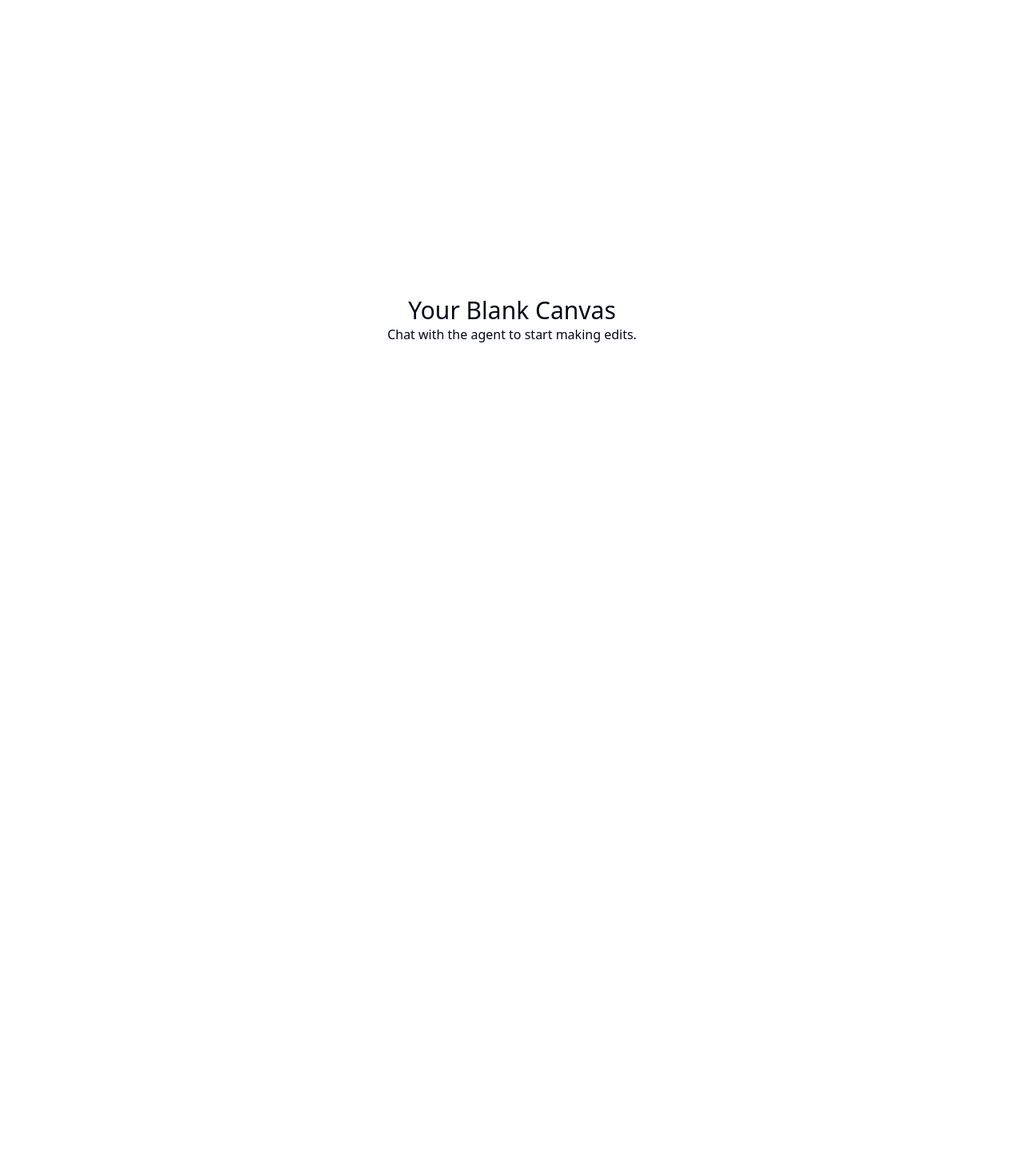
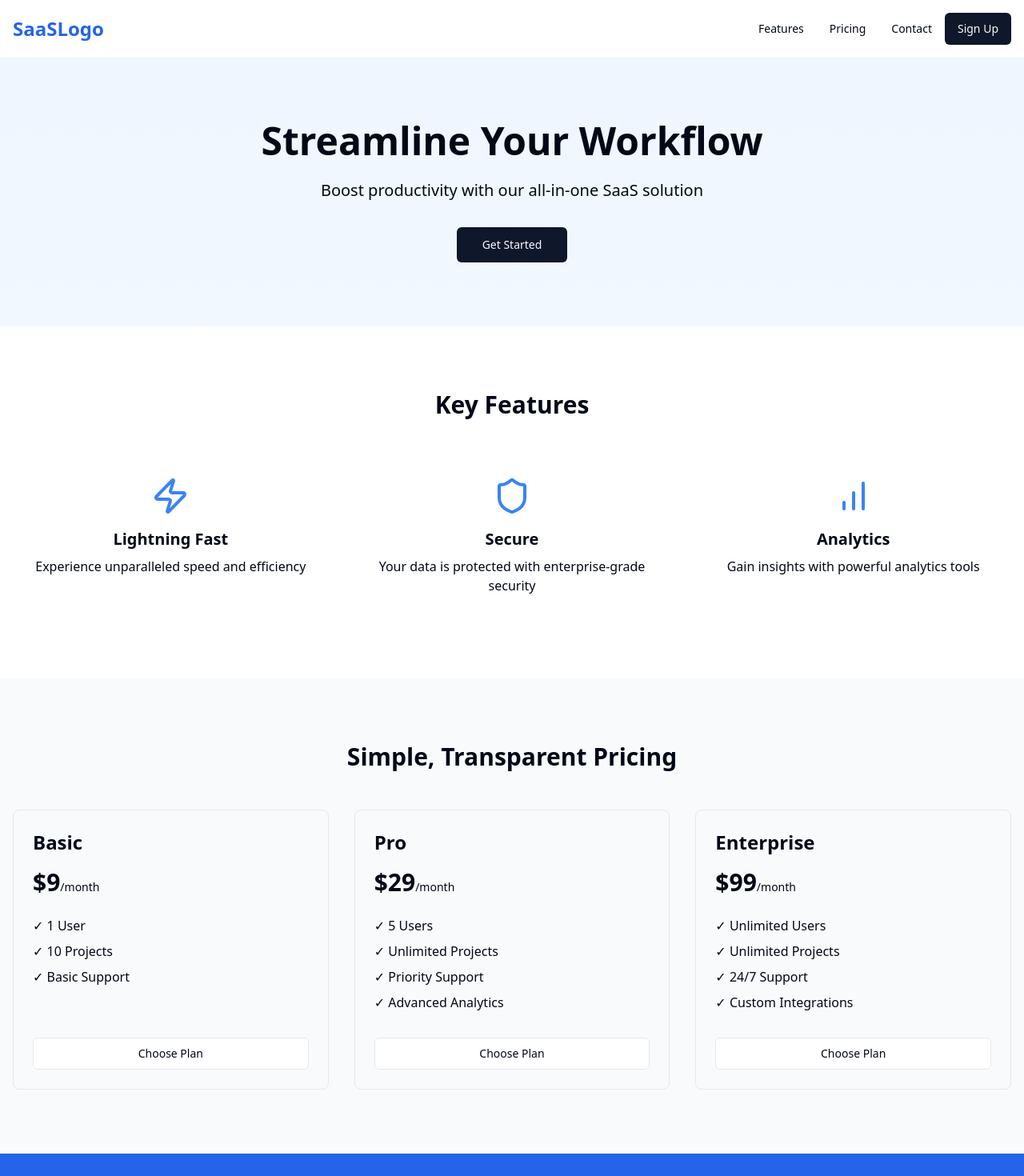
Before and after one commit to GPT-Engineer-App-Dev/saas-nexus-haven, a React (Vite) app: page / in a window 1280 px wide. Shown: the top 1470 px of the page at 80% size. Before the commit the page ends 800 px from the top, so only its background shows below. Built offline with nearby package versions, Linux system fonts and the light colour scheme.

Commit message:
GPT Engineer Update [skip gpt_engineer]

```diff
--- /dev/null
+++ b/src/components/CTA.jsx
@@ -0,0 +1,16 @@
+import React from 'react';
+import { Button } from '@/components/ui/button';
+
+const CTA = () => {
+  return (
+    <div className="bg-blue-600 text-white py-20">
+      <div className="container mx-auto px-4 text-center">
+        <h2 className="text-3xl font-bold mb-6">Ready to Get Started?</h2>
+        <p className="text-xl mb-8">Join thousands of satisfied customers and transform your workflow today.</p>
+        <Button size="lg" variant="secondary">Start Your Free Trial</Button>
+      </div>
+    </div>
+  );
+};
+
+export default CTA;
--- /dev/null
+++ b/src/components/Features.jsx
@@ -0,0 +1,39 @@
+import React from 'react';
+import { Zap, Shield, BarChart } from 'lucide-react';
+
+const Feature = ({ icon, title, description }) => (
+  <div className="flex flex-col items-center p-6">
+    {icon}
+    <h3 className="text-xl font-semibold mt-4 mb-2">{title}</h3>
+    <p className="text-center">{description}</p>
+  </div>
+);
+
+const Features = () => {
+  return (
+    <div className="bg-white py-20">
+      <div className="container mx-auto px-4">
+        <h2 className="text-3xl font-bold text-center mb-12">Key Features</h2>
+        <div className="grid grid-cols-1 md:grid-cols-3 gap-8">
+          <Feature
+            icon={<Zap className="w-12 h-12 text-blue-500" />}
+            title="Lightning Fast"
+            description="Experience unparalleled speed and efficiency"
+          />
+          <Feature
+            icon={<Shield className="w-12 h-12 text-blue-500" />}
+            title="Secure"
+            description="Your data is protected with enterprise-grade security"
+          />
+          <Feature
+            icon={<BarChart className="w-12 h-12 text-blue-500" />}
+            title="Analytics"
+            description="Gain insights with powerful analytics tools"
+          />
+        </div>
+      </div>
+    </div>
+  );
+};
+
+export default Features;
--- /dev/null
+++ b/src/components/Hero.jsx
@@ -0,0 +1,14 @@
+import React from 'react';
+import { Button } from '@/components/ui/button';
+
+const Hero = () => {
+  return (
+    <div className="container mx-auto px-4 py-20 text-center">
+      <h1 className="text-5xl font-bold mb-6">Streamline Your Workflow</h1>
+      <p className="text-xl mb-8">Boost productivity with our all-in-one SaaS solution</p>
+      <Button size="lg">Get Started</Button>
+    </div>
+  );
+};
+
+export default Hero;
--- a/src/components/Layout.jsx
+++ b/src/components/Layout.jsx
@@ -1,9 +1,28 @@
 import React from 'react';
+import { Button } from '@/components/ui/button';
 
 const Layout = ({ children }) => {
     return (
-        <div className="flex justify-center items-center h-screen">
-            {children}
+        <div className="flex flex-col min-h-screen">
+            <header className="bg-white shadow-sm">
+                <div className="container mx-auto px-4 py-4 flex justify-between items-center">
+                    <div className="text-2xl font-bold text-blue-600">SaaSLogo</div>
+                    <nav>
+                        <Button variant="ghost">Features</Button>
+                        <Button variant="ghost">Pricing</Button>
+                        <Button variant="ghost">Contact</Button>
+                        <Button>Sign Up</Button>
+                    </nav>
+                </div>
+            </header>
+            <main className="flex-grow">
+                {children}
+            </main>
+            <footer className="bg-gray-100 py-8">
+                <div className="container mx-auto px-4 text-center text-gray-600">
+                    © 2024 SaaSLogo. All rights reserved.
+                </div>
+            </footer>
         </div>
     );
 };
--- /dev/null
+++ b/src/components/Pricing.jsx
@@ -0,0 +1,44 @@
+import React from 'react';
+import { Button } from '@/components/ui/button';
+
+const PricingTier = ({ name, price, features }) => (
+  <div className="border rounded-lg p-6 flex flex-col">
+    <h3 className="text-2xl font-bold mb-4">{name}</h3>
+    <p className="text-3xl font-bold mb-6">${price}<span className="text-sm font-normal">/month</span></p>
+    <ul className="mb-6 flex-grow">
+      {features.map((feature, index) => (
+        <li key={index} className="mb-2">✓ {feature}</li>
+      ))}
+    </ul>
+    <Button variant="outline" className="w-full">Choose Plan</Button>
+  </div>
+);
+
+const Pricing = () => {
+  return (
+    <div className="bg-gray-50 py-20">
+      <div className="container mx-auto px-4">
+        <h2 className="text-3xl font-bold text-center mb-12">Simple, Transparent Pricing</h2>
+        <div className="grid grid-cols-1 md:grid-cols-3 gap-8">
+          <PricingTier
+            name="Basic"
+            price={9}
+            features={['1 User', '10 Projects', 'Basic Support']}
+          />
+          <PricingTier
+            name="Pro"
+            price={29}
+            features={['5 Users', 'Unlimited Projects', 'Priority Support', 'Advanced Analytics']}
+          />
+          <PricingTier
+            name="Enterprise"
+            price={99}
+            features={['Unlimited Users', 'Unlimited Projects', '24/7 Support', 'Custom Integrations']}
+          />
+        </div>
+      </div>
+    </div>
+  );
+};
+
+export default Pricing;
--- a/src/pages/Index.jsx
+++ b/src/pages/Index.jsx
@@ -1,12 +1,19 @@
 import React from 'react';
 import Layout from '../components/Layout';
-import Example from '../components/Example';
+import Hero from '../components/Hero';
+import Features from '../components/Features';
+import Pricing from '../components/Pricing';
+import CTA from '../components/CTA';
 
 const Index = () => {
   return (
     <Layout>
-      {/* - Write modular code by creating separate files for each React component to keep your files as small and maintainable as possible. */}
-      <Example />
+      <div className="min-h-screen bg-gradient-to-b from-blue-50 to-white">
+        <Hero />
+        <Features />
+        <Pricing />
+        <CTA />
+      </div>
     </Layout>
   );
 };
```
